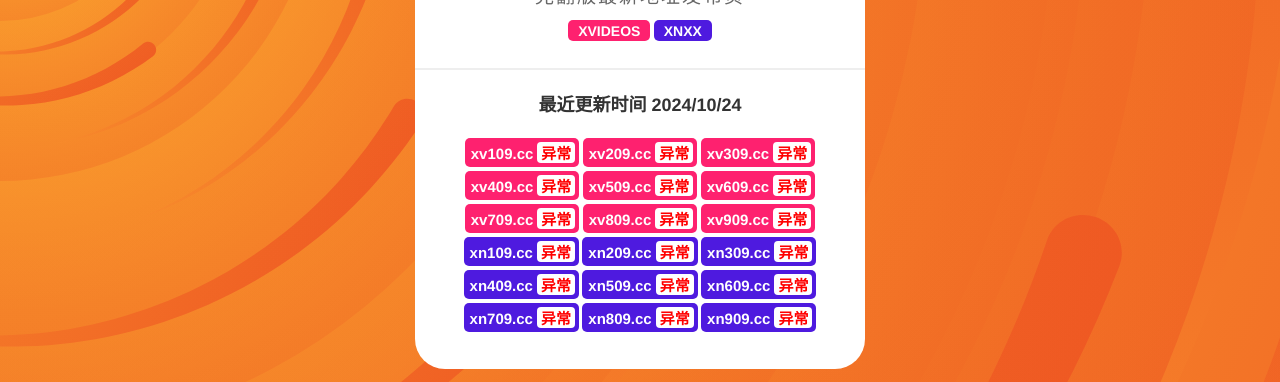
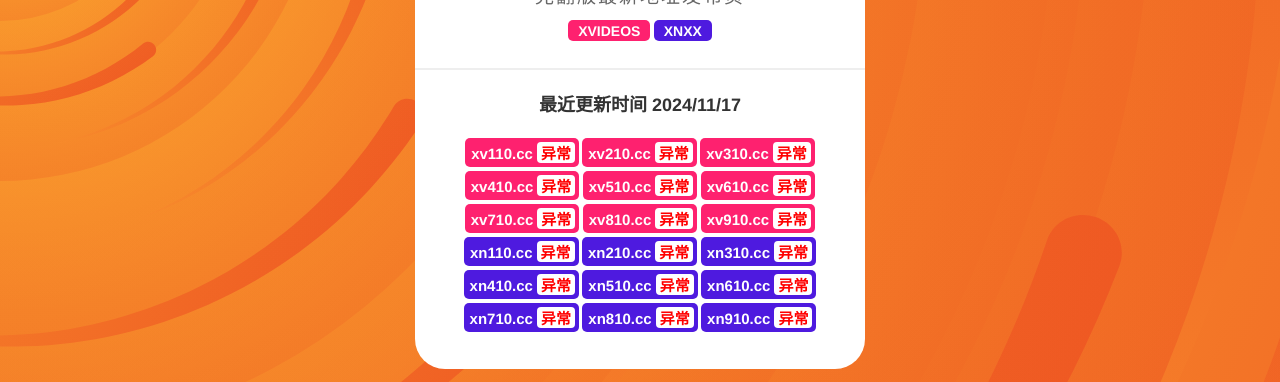
Before and after one commit to xvxn8899/xvxn, a plain HTML site: page index.html in a window 1280 px wide. Shown: the part 139-521 px from the top of the page. Drawn offline with Linux system fonts and the light colour scheme; a script that the page names is missing.

Commit message:
Update index.html

```diff
--- a/index.html
+++ b/index.html
@@ -24,27 +24,27 @@
                     <!--<li><a class="xv" href="https://xv.cc" target="_blank">xv.cc<i>检测中...</i></a></li>-->
                     <!--<li><a class="xn" href="https://xn.cc" target="_blank">xn.cc<i>检测中...</i></i></a></li>-->
 
-                    <h2>最近更新时间 2024/10/24</h2>
+                    <h2>最近更新时间 2024/11/17</h2>
 
-                    <li><a class="xv" href="https://xv109.cc" target="_blank">xv109.cc<i>检测中...</i></a></li>
-                    <li><a class="xv" href="https://xv209.cc" target="_blank">xv209.cc<i>检测中...</i></a></li>
-                    <li><a class="xv" href="https://xv309.cc" target="_blank">xv309.cc<i>检测中...</i></a></li>
-                    <li><a class="xv" href="https://xv409.cc" target="_blank">xv409.cc<i>检测中...</i></a></li>
-                    <li><a class="xv" href="https://xv509.cc" target="_blank">xv509.cc<i>检测中...</i></a></li>
-                    <li><a class="xv" href="https://xv609.cc" target="_blank">xv609.cc<i>检测中...</i></a></li>
-                    <li><a class="xv" href="https://xv709.cc" target="_blank">xv709.cc<i>检测中...</i></a></li>
-                    <li><a class="xv" href="https://xv809.cc" target="_blank">xv809.cc<i>检测中...</i></a></li>
-                    <li><a class="xv" href="https://xv909.cc" target="_blank">xv909.cc<i>检测中...</i></a></li>
+                    <li><a class="xv" href="https://xv110.cc" target="_blank">xv110.cc<i>检测中...</i></a></li>
+                    <li><a class="xv" href="https://xv210.cc" target="_blank">xv210.cc<i>检测中...</i></a></li>
+                    <li><a class="xv" href="https://xv310.cc" target="_blank">xv310.cc<i>检测中...</i></a></li>
+                    <li><a class="xv" href="https://xv410.cc" target="_blank">xv410.cc<i>检测中...</i></a></li>
+                    <li><a class="xv" href="https://xv510.cc" target="_blank">xv510.cc<i>检测中...</i></a></li>
+                    <li><a class="xv" href="https://xv610.cc" target="_blank">xv610.cc<i>检测中...</i></a></li>
+                    <li><a class="xv" href="https://xv710.cc" target="_blank">xv710.cc<i>检测中...</i></a></li>
+                    <li><a class="xv" href="https://xv810.cc" target="_blank">xv810.cc<i>检测中...</i></a></li>
+                    <li><a class="xv" href="https://xv910.cc" target="_blank">xv910.cc<i>检测中...</i></a></li>
 
-                    <li><a class="xn" href="https://xn109.cc" target="_blank">xn109.cc<i>检测中...</i></a></li>
-                    <li><a class="xn" href="https://xn209.cc" target="_blank">xn209.cc<i>检测中...</i></a></li>
-                    <li><a class="xn" href="https://xn309.cc" target="_blank">xn309.cc<i>检测中...</i></a></li>
-                    <li><a class="xn" href="https://xn409.cc" target="_blank">xn409.cc<i>检测中...</i></a></li>
-                    <li><a class="xn" href="https://xn509.cc" target="_blank">xn509.cc<i>检测中...</i></a></li>
-                    <li><a class="xn" href="https://xn609.cc" target="_blank">xn609.cc<i>检测中...</i></a></li>
-                    <li><a class="xn" href="https://xn709.cc" target="_blank">xn709.cc<i>检测中...</i></a></li>
-                    <li><a class="xn" href="https://xn809.cc" target="_blank">xn809.cc<i>检测中...</i></a></li>
-                    <li><a class="xn" href="https://xn909.cc" target="_blank">xn909.cc<i>检测中...</i></a></li>
+                    <li><a class="xn" href="https://xn110.cc" target="_blank">xn110.cc<i>检测中...</i></a></li>
+                    <li><a class="xn" href="https://xn210.cc" target="_blank">xn210.cc<i>检测中...</i></a></li>
+                    <li><a class="xn" href="https://xn310.cc" target="_blank">xn310.cc<i>检测中...</i></a></li>
+                    <li><a class="xn" href="https://xn410.cc" target="_blank">xn410.cc<i>检测中...</i></a></li>
+                    <li><a class="xn" href="https://xn510.cc" target="_blank">xn510.cc<i>检测中...</i></a></li>
+                    <li><a class="xn" href="https://xn610.cc" target="_blank">xn610.cc<i>检测中...</i></a></li>
+                    <li><a class="xn" href="https://xn710.cc" target="_blank">xn710.cc<i>检测中...</i></a></li>
+                    <li><a class="xn" href="https://xn810.cc" target="_blank">xn810.cc<i>检测中...</i></a></li>
+                    <li><a class="xn" href="https://xn910.cc" target="_blank">xn910.cc<i>检测中...</i></a></li>
 
                 </ul>
             </div>
```
